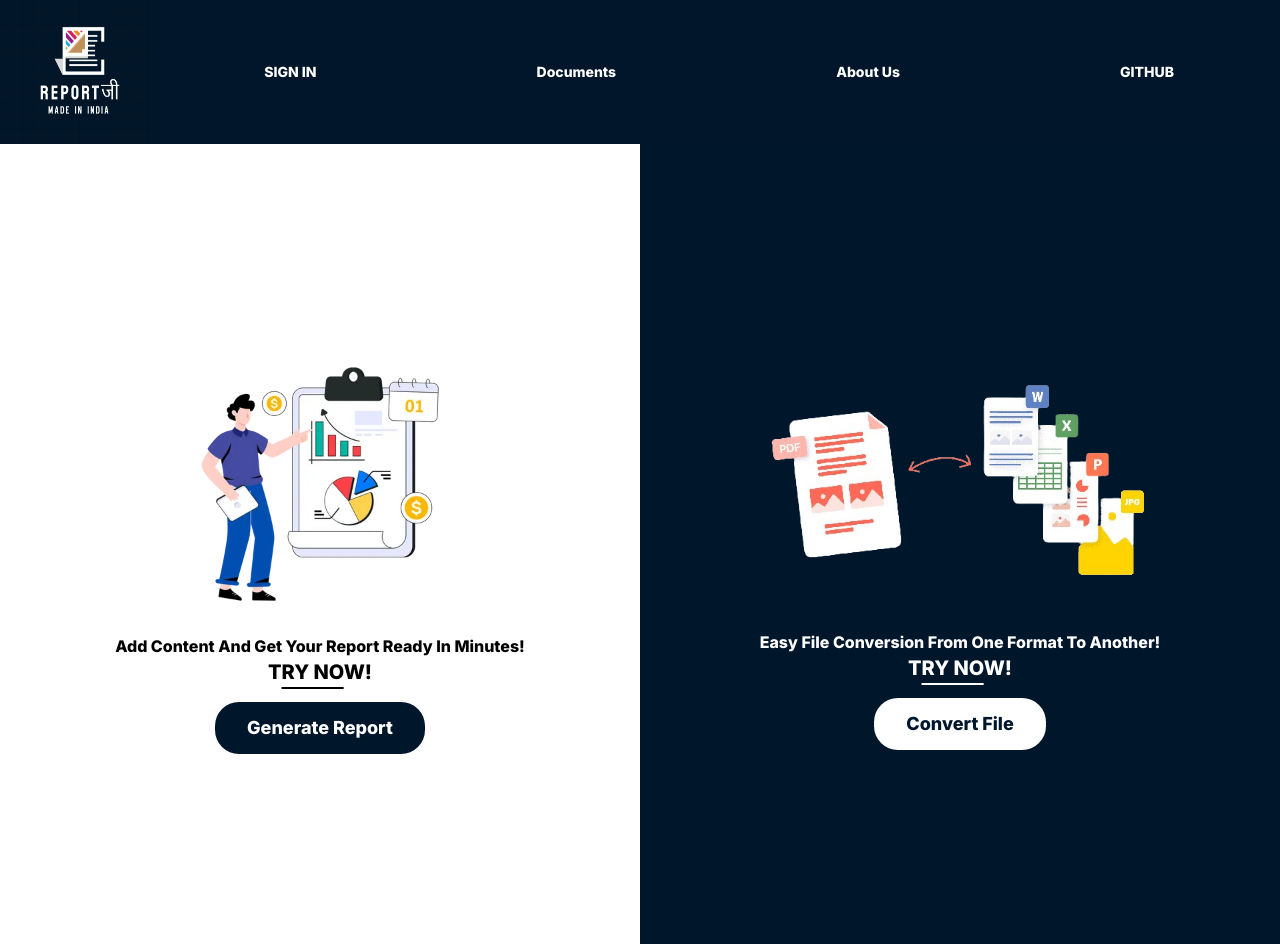
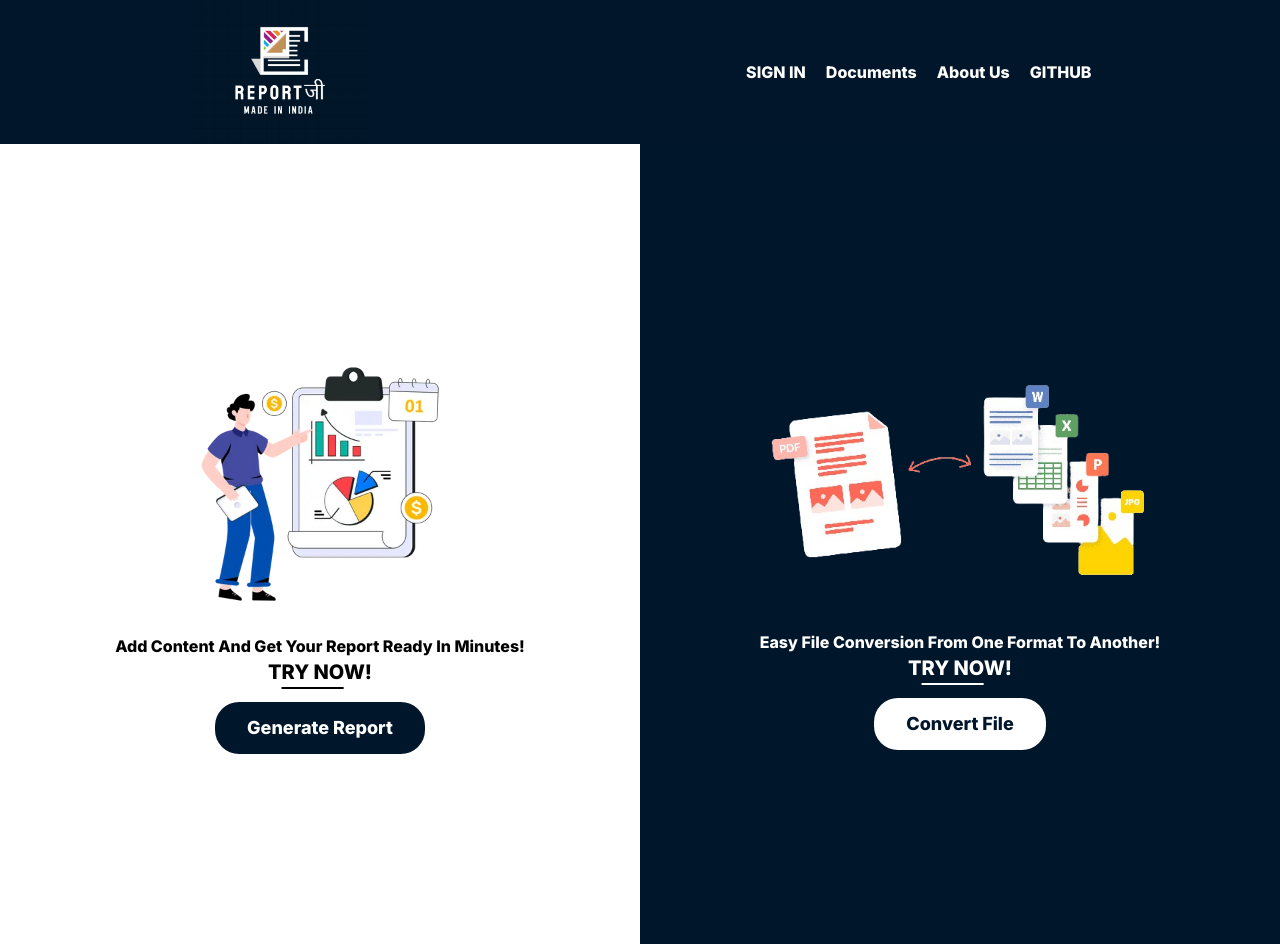
Before and after one commit to vbv-nyk/reportji-frontend, a Next.js app: page /choice in a window 1280 px wide. Built offline with nearby package versions, Linux system fonts and the light colour scheme; no server answers.

Commit message:
Repsonsive landing

```diff
--- a/app/Components/Landing.tsx
+++ b/app/Components/Landing.tsx
@@ -7,15 +7,15 @@ import { BACKEND_URL } from "../constants";
 
 export default function Landing() {
   return (
-    <div className="flex flex-col bg-[#01162B] h-screen">
+    <div className="flex flex-col bg-[#01162B] h-screen max-h-screen">
       <div className="flex h-max items-center justify-around">
         <Logo2 />
         <Navbar />
       </div>
       <div className="md:h-full md:grid md:grid-cols-[1fr_1fr]">
-        <div className="flex flex-col gap-8 justify-center items-center ">
+        <div className="flex flex-col justify-center items-center ">
           <img
-            className="max-h-[400px] lg:hidden"
+            className="max-h-[300px] lg:hidden"
             src="images/laptop-report.webp"
           ></img>
           <div className="flex flex-col gap-4 ">
@@ -35,7 +35,7 @@ export default function Landing() {
             </Link>
           </div>
         </div>
-        <div className="hidden md:inline">
+        <div className="hidden md:inline md:self-center ">
           <img src="/images/big_man.png"></img>
         </div>
       </div>
--- a/app/Components/Navbar.tsx
+++ b/app/Components/Navbar.tsx
@@ -42,20 +42,20 @@ export default function Navbar() {
     getUserData();
   }, []);
   return (
-    <div className="flex flex-wrap text-center text-sm justify-center gap-2 px-2 items-center md:px-0 font-extrabold text-white uppercase md:text-md md:justify-evenly md:w-full">
-      {!username && <button className="flex-grow uppercase hover:text-lg" onClick={login}>
+    <div className="flex flex-wrap text-center text-md justify-end content-start gap-5 px-2 items-center md:px-0 font-extrabold text-white uppercase md:text-md ">
+      {!username && <button className="uppercase " onClick={login}>
         {`Sign In`}
       </button>}
-      {username && <button className="flex-grow uppercase hover:text-lg" >
+      {username && <button className="uppercase " >
         {username}
       </button>}
-      <Link className="flex-grow uppercase hover:text-lg" href={"/documents"}>
+      <Link className="uppercase " href={"/documents"}>
         <button>Documents</button>
       </Link>
-      <Link className="flex-grow uppercase hover:text-lg"href={'/about'}>
+      <Link className="uppercase "href={'/about'}>
       <button >About Us</button>
       </Link>
-      <Link  href={"https://github.com/vbv-nyk/reportji-markup"} className="hidden hover:underline hover:underline-offset-4 sm:inline flex-grow uppercase hover:text-lg">
+      <Link  href={"https://github.com/vbv-nyk/reportji-markup"} className="hidden hover:underline hover:underline-offset-4 sm:inline flex-grow uppercase ">
         Github
       </Link>
     </div>
```
